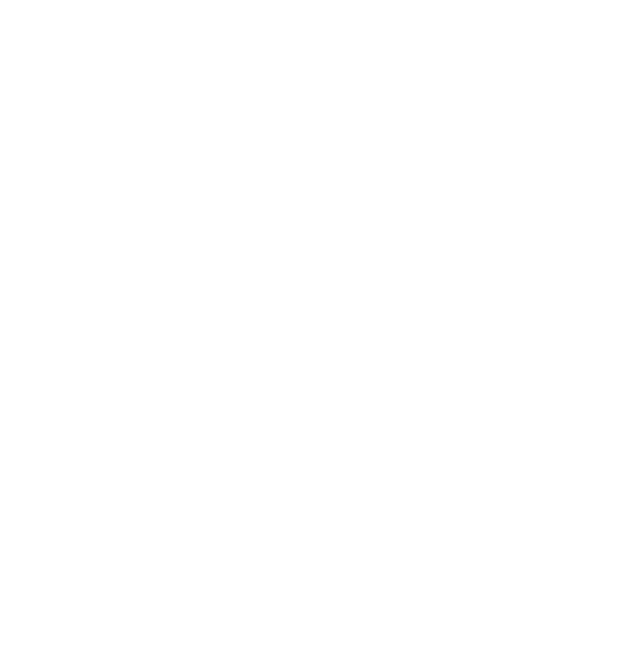
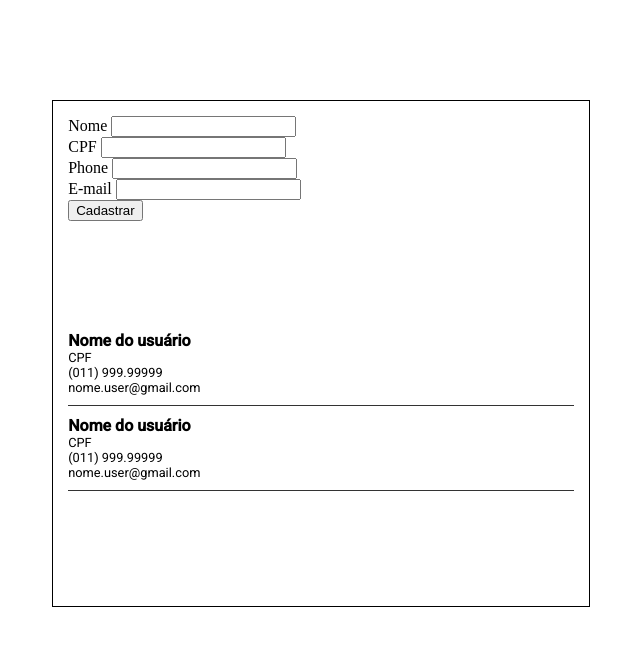
Before and after one commit to lucazweb/user-calalog-app, a plain HTML site: page index.html in a window 1280 px wide. Shown: the whole page, without its empty margins (319-959 px from the left). Drawn offline with Linux system fonts and the light colour scheme.

Commit message:
Basic template structure

```diff
--- a/css/style.scss
+++ b/css/style.scss
@@ -0,0 +1,44 @@
+@import url('https://fonts.googleapis.com/css?family=Roboto:400,500&display=swap');
+
+$cor-borda-default: #333333;
+
+h1, h2, h3, h4, span, p, a{
+    font-family: 'Roboto', sans-serif;
+}
+
+.app{
+    display: flex;
+    flex-direction: column;
+    margin: 100px auto;
+    width: 40%;
+    border: 1px solid;
+    padding: 15px;
+}
+
+.list-component{
+    display: flex;
+    flex-direction: column;
+    margin: 100px auto;
+    ul{
+        display:flex;
+        flex-direction: column;
+        margin: 0;
+        padding: 0;
+        list-style:none;
+        li{
+            display:flex;
+            flex-direction: column;
+            border-bottom: 1px solid $cor-borda-default;
+            padding-top: 10px;
+            padding-bottom: 10px;
+            span:first-child{
+                font-size: 1em;
+                font-family: 'Roboto', sans-serif;
+                font-weight: bold;
+            }
+            span{
+                font-size: 0.8em;
+            }
+        }
+    }
+}
--- a/index.html
+++ b/index.html
@@ -5,8 +5,52 @@
     <meta name="viewport" content="width=device-width, initial-scale=1.0">
     <meta http-equiv="X-UA-Compatible" content="ie=edge">
     <title>OSF Global App</title>
+    <link rel="stylesheet" href="css/style.css">
 </head>
 <body>
+    <div class="app" id="root">
+        <div class="default-form">
+            <form>
+                <div class="form-group">
+                    <label for="name">Nome</label>
+                    <input id="name" name="nome" type="text" />
+                </div>
+                <div class="form-group">
+                    <label for="cpf">CPF</label>
+                    <input id="cpf" name="cpf" type="text" />
+                </div>
+                <div class="form-group">
+                    <label for="phone">Phone</label>
+                    <input id="phone" name="phone" type="text" />
+                </div>
+                <div class="form-group">
+                    <label for="phone">E-mail</label>
+                    <input id="email" name="email" type="email" />
+                </div>
 
+                <div class="form-group">
+                    <button class="btn btn-default">Cadastrar</button>
+                </form>
+            </form>
+        </div>
+
+        <div class="list-component">
+            <ul>
+                <li>
+                    <span>Nome do usuário</span>
+                    <span>CPF</span>
+                    <span>(011) 999.99999</span>
+                    <span>nome.user@gmail.com</span>
+                </li>
+                <li>
+                    <span>Nome do usuário</span>
+                    <span>CPF</span>
+                    <span>(011) 999.99999</span>
+                    <span>nome.user@gmail.com</span>
+                </li>
+            </ul>
+        </div>
+
+    </div>
 </body>
 </html>
```
Also changed, not shown: css/style.css (added), 1 other file.
